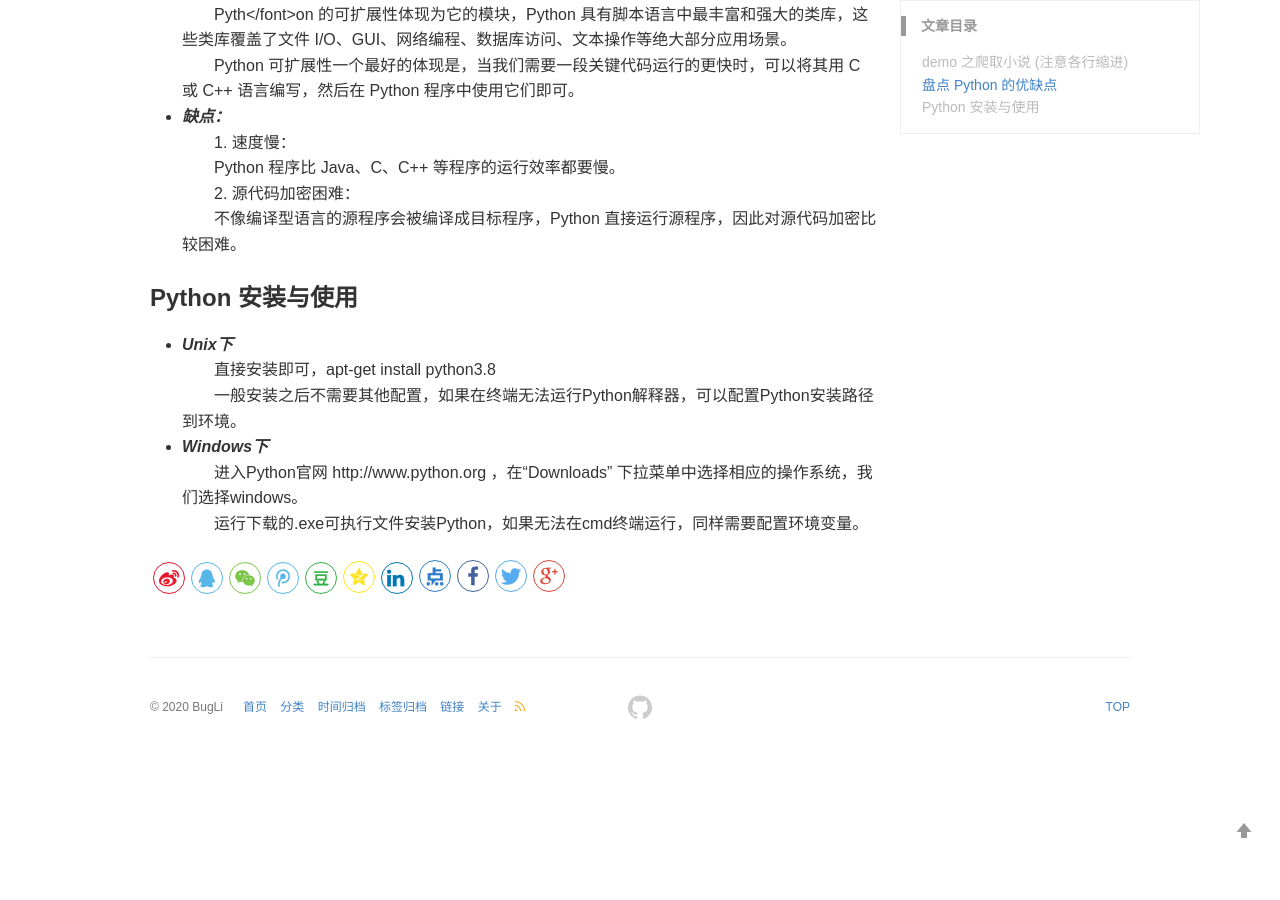
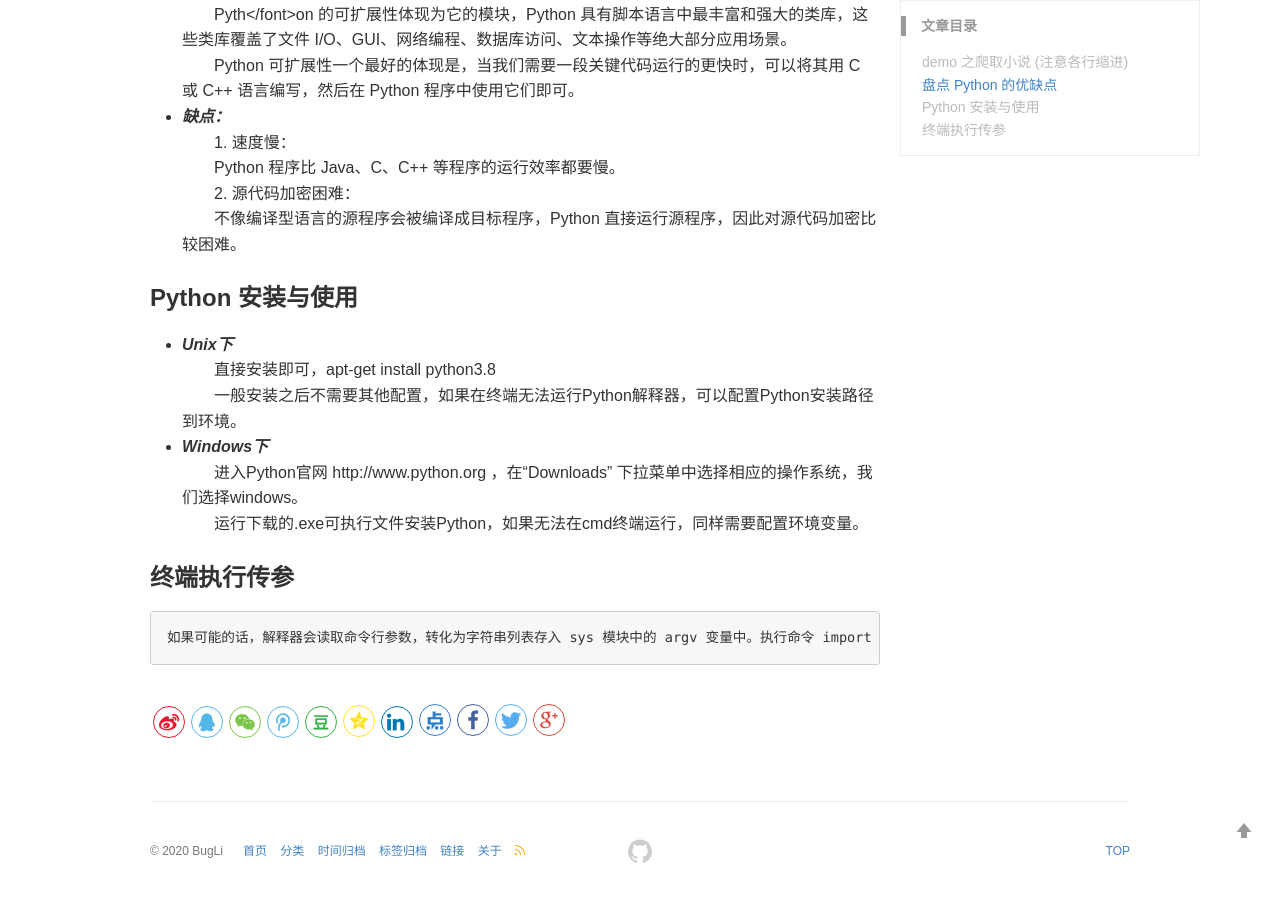
Before and after one commit to BugLiee/BugLiee.github.io, a Jekyll site: the page built from _posts/2020-06-15-blog.md, in a window 1280 px wide and 900 px high, scrolled down 3181 px. Built offline with Jekyll 4.4.1, drawn with Linux system fonts in a browser that asks for light colours; comment, search, counter and statistics services are not loaded; before the commit the page ends 3937 px from its top, so only the background shows below that.

Commit message:
Update 2020-06-15-blog.md

````diff
--- a/_posts/2020-06-15-blog.md
+++ b/_posts/2020-06-15-blog.md
@@ -152,3 +152,9 @@ class PBookService(static_proxy(Service)):
    + ***Windows下***<br>
    　　进入Python官网 http://www.python.org ，在“Downloads” 下拉菜单中选择相应的操作系统，我们选择windows。<br>
    　　运行下载的.exe可执行文件安装Python，如果无法在cmd终端运行，同样需要配置环境变量。
+
+### 终端执行传参
+
+```
+如果可能的话，解释器会读取命令行参数，转化为字符串列表存入 sys 模块中的 argv 变量中。执行命令 import sys 你可以导入这个模块并访问这个列表。这个列表最少也会有一个元素；如果没有给定输入参数，sys.argv[0] 就是个空字符串。如果脚本名是 '-'``（标准输入）时，``sys.argv[0] 就是 '-'。使用 -c 命令 时，sys.argv[0] 就会是 '-c'。如果使用选项 -m module，sys.argv[0] 就是包含目录的模块全名。在 -c command 或 -m module 之后的选项不会被解释器处理，而会直接留在 sys.argv 中给命令或模块来处理。
+```
````
